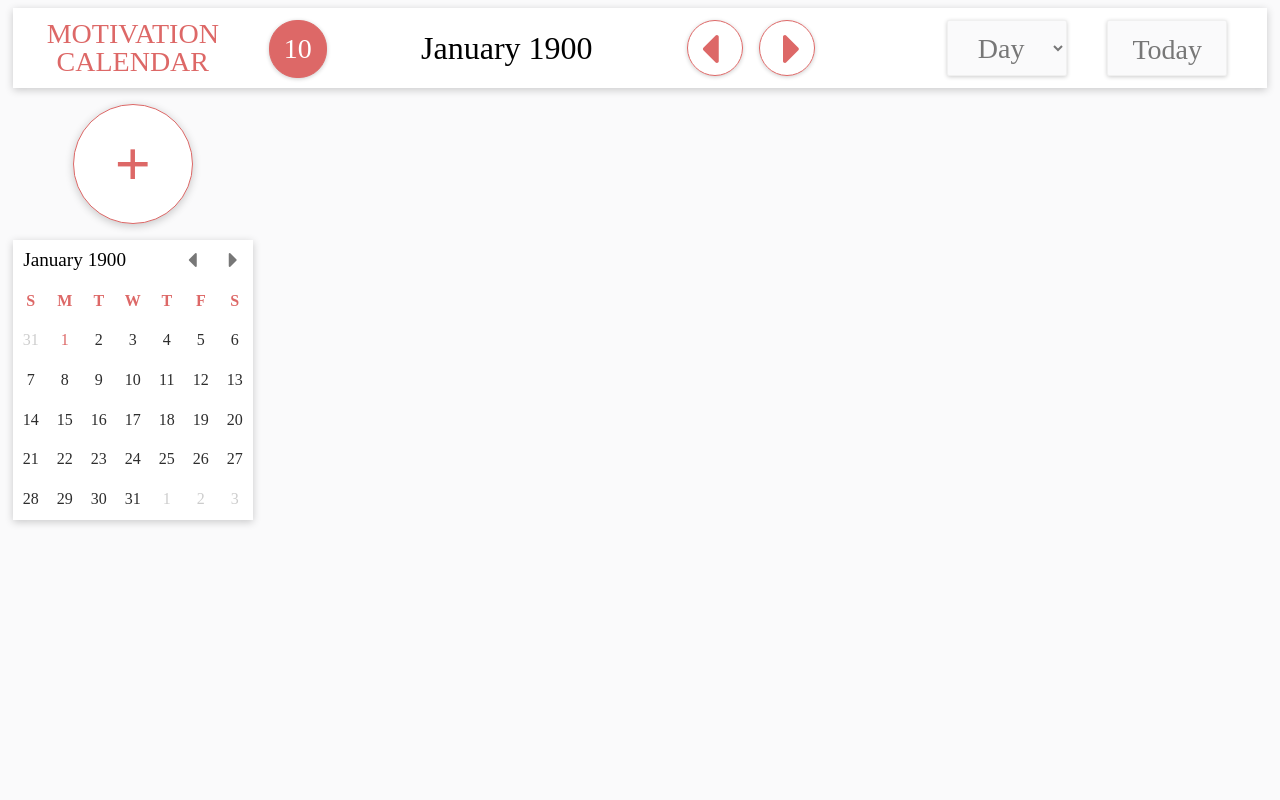
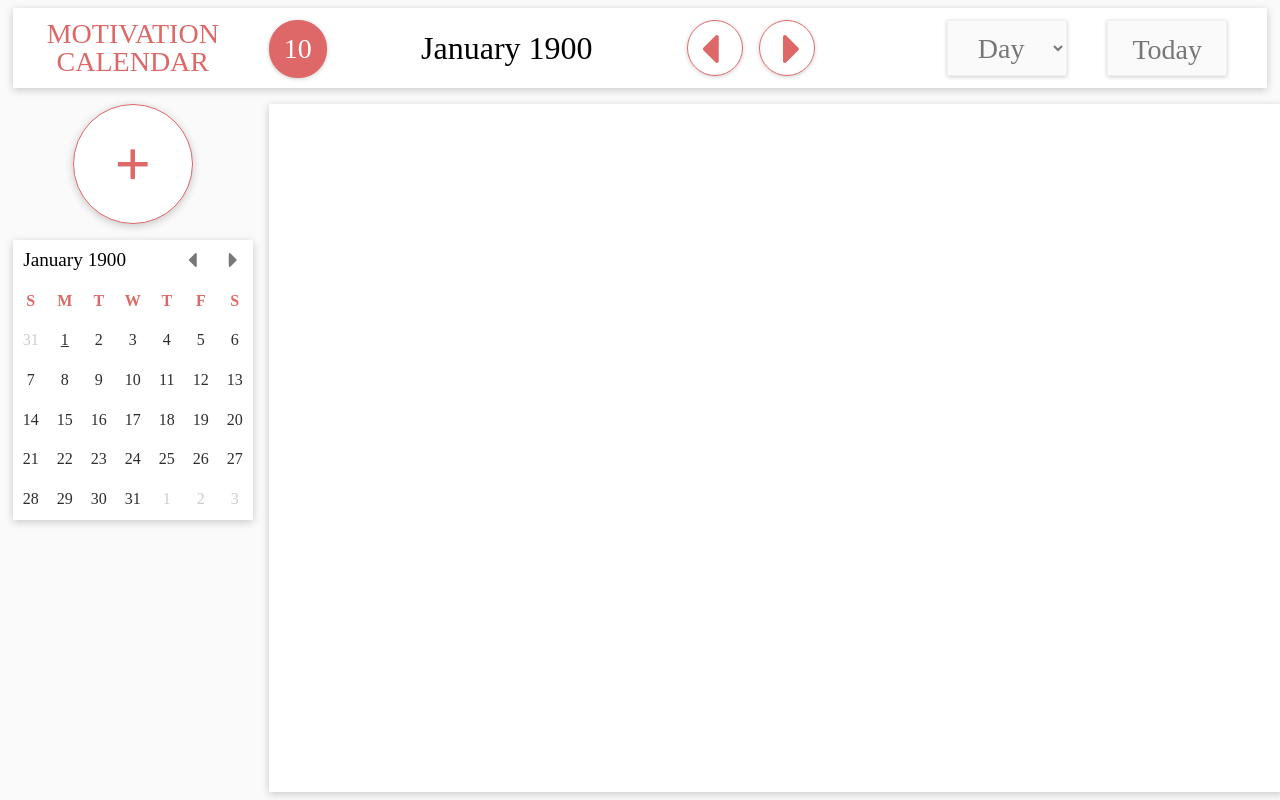
Before and after one commit to taniiiiim/motivation-calendar_vue, a Vue app: page /calendar/day/1900/1/1 in a window 1280 px wide. Built offline with nearby package versions, Linux system fonts and the light colour scheme.

Commit message:
Revert "update: ミニカレンダーから好きな日付を選択できるよう改修"
This reverts commit 6d70e43e1a8b1f9f3b3db5508678a34cd6fddc80.

```diff
--- a/src/components/molecules/MiniCalendarCard.vue
+++ b/src/components/molecules/MiniCalendarCard.vue
@@ -14,8 +14,8 @@
         <th v-for="(date, index) in dates" :key="index">{{ date }}</th>
       </tr>
       <tr v-for="(weekOfMonth, index) in daysOfMonth" :key="index">
-        <td v-for="(day, index) in weekOfMonth" :key="index"
-          :class="{ nextmonth: isNextMonth(day), previousmonth: isPreviousMonth(day), currentdate: isCurrentDate(day), targetdate: !isCurrentDate(day) && isTargetDate(day) }"
+        <td v-for="(day, index) in weekOfMonth" :key="index" :value="day"
+          :class="{ grey: !isTargetMonth(day), red: isCurrentDate(day), underline: isTargetDate(day) }"
           @click='handleShiftToSelectedDate'>{{ day.getDate() }}</td>
       </tr>
     </table>
@@ -93,12 +93,6 @@ export default {
     isTargetMonth: function(day) {
       return day.getMonth() === this.targetMonth;
     },
-    isNextMonth: function(day) {
-      return day.getMonth() > this.targetMonth;
-    },
-    isPreviousMonth: function(day) {
-      return day.getMonth() < this.targetMonth;
-    },
     isTargetDate: function(day) {
       return (day.getFullYear() === this.targetYear && day.getMonth() === this.targetMonth && day.getDate() === this.targetDay);
     },
@@ -148,18 +142,8 @@ export default {
       })
     },
     handleShiftToSelectedDate: function(e) {
-      let selectedDate;
-      switch(e.target.className) {
-        case "nextmonth":
-          selectedDate = new Date(this.targetYear, this.targetMonth + 1, e.target.innerHTML);
-          break;
-        case "previousmonth":
-          selectedDate = new Date(this.targetYear, this.targetMonth - 1, e.target.innerHTML);
-          break;
-        default:
-          selectedDate = new Date(this.targetYear, this.targetMonth, e.target.innerHTML);
-          break;
-      }
+      let selectedDate = new Date(this.targetYear, this.targetMonth, e.target.innerHTML);
+      console.log(selectedDate);
       if (selectedDate.getFullYear() !== this.targetYear || selectedDate.getMonth() !== this.targetMonth || selectedDate.getDate() !== this.targetDay) {
         this.$router.push({
           path: `/calendar/${this.pageTitle}/${selectedDate.getFullYear()}/${selectedDate.getMonth() + 1}/${selectedDate.getDate()}`
@@ -235,25 +219,15 @@ export default {
       &:hover {
         background: #f0f0f0;
       }
-      &:active {
-        background: rgba(0,0,0,0.2);
-      }
     }
-    .nextmonth, .previousmonth {
+    .grey {
       color: rgba(0,0,0,0.2);
     }
-    .currentdate {
-      color: #fff;
-      background: #dd6867;
-      .targetdate {
-        color: #fff;
-      }
-      &:hover {
-        background: rgba(221,104,103,1);
-      }
+    .red {
+      color: #dd6867;
     }
-    .targetdate {
-      color: #dd6867;
+    .underline {
+      text-decoration: underline;
     }
   }
 }
--- a/src/components/organisms/DayTable.vue
+++ b/src/components/organisms/DayTable.vue
@@ -12,5 +12,21 @@ export default {
 </script>
 
 <style lang="scss">
+.carendar-table-box {
+  height: 84vh;
+  width: 100%;
+  padding-left: 2vh;
+  display: block;
+}
 
+.carendar-table {
+  height: 84vh;
+  width: 100%;
+  margin-right: 0;
+  background-color: #fff;
+  box-shadow: 0 2px 8px 0 rgba(0,0,0,0.2);
+  padding: 1vh;
+  display: flex;
+  overflow: hidden;
+}
 </style>
--- a/src/components/organisms/MonthTable.vue
+++ b/src/components/organisms/MonthTable.vue
@@ -6,7 +6,7 @@
       </tr>
       <tr v-for="(weekOfMonth, index) in daysOfMonth" :key="index">
         <td v-for="(day, index) in weekOfMonth" :key="index"
-          :class="{ nextmonth: isNextMonth(day), previousmonth: isPreviousMonth(day), currentdate: isCurrentDate(day) }"
+          :class="{ grey: !isTargetMonth(day), red: isCurrentDate(day) }"
           @click='handleScheduleAdd'>{{ day.getDate() }}</td>
       </tr>
     </table>
@@ -76,12 +76,6 @@ export default {
     isTargetMonth: function(day) {
       return day.getMonth() === this.targetMonth;
     },
-    isNextMonth: function(day) {
-      return day.getMonth() > this.targetMonth;
-    },
-    isPreviousMonth: function(day) {
-      return day.getMonth() < this.targetMonth;
-    },
     isCurrentDate: function(day) {
       return (day.getFullYear() === this.currentYear && day.getMonth() === this.currentMonth && day.getDate() === this.currentDay);
     },
@@ -126,14 +120,11 @@ export default {
       &:hover {
         background: #f0f0f0;
       }
-      &:active {
-        background: rgba(0,0,0,0.2);
-      }
     }
-    .nextmonth, .previousmonth {
+    .grey {
       color: rgba(0,0,0,0.2);
     }
-    .currentdate {
+    .red {
       color: #dd6867;
     }
   }
--- a/src/components/organisms/WeekTable.vue
+++ b/src/components/organisms/WeekTable.vue
@@ -12,5 +12,21 @@ export default {
 </script>
 
 <style lang="scss">
+.carendar-table-box {
+  height: 84vh;
+  width: 100%;
+  padding-left: 2vh;
+  display: block;
+}
 
+.carendar-table {
+  height: 84vh;
+  width: 100%;
+  margin-right: 0;
+  background-color: #fff;
+  box-shadow: 0 2px 8px 0 rgba(0,0,0,0.2);
+  padding: 1vh;
+  display: flex;
+  overflow: hidden;
+}
 </style>
--- a/src/components/organisms/YearTable.vue
+++ b/src/components/organisms/YearTable.vue
@@ -1,9 +1,9 @@
 <template>
-  <div class="calendar-table-box">
-    <div class="calendar-table">
-      <span class="mini-month-carendar-box" v-for="month in months" :key="month">
+  <div class="carendar-table-box">
+    <div class="carendar-table">
+      <div class="mini-month-carendar-box" v-for="month in months" :key="month">
         {{ month }}
-      </span>
+      </div>
     </div>
   </div>
 </template>
@@ -22,26 +22,26 @@ export default {
 </script>
 
 <style lang="scss">
-.calendar-table-box {
+.carendar-table-box {
   height: 84vh;
   width: 100%;
   padding-left: 2vh;
-  overflow: hidden;
+  display: block;
 }
 
-.calendar-table {
+.carendar-table {
   height: 84vh;
   width: 100%;
   margin-right: 0;
   background-color: #fff;
   box-shadow: 0 2px 8px 0 rgba(0,0,0,0.2);
   padding: 1vh;
-  border-collapse: separate;
   display: flex;
+  overflow: hidden;
 
   .mini-month-carendar-box {
     width: 25vh;
-    flex-wrap: wrap;
+    box-sizing: border-box;
   }
 }
 <style>
--- a/src/components/templates/CalendarView.vue
+++ b/src/components/templates/CalendarView.vue
@@ -41,6 +41,7 @@ export default {
 
 <style lang="scss">
 .calendar-view {
+  position: relative;
   width: 98vw;
   min-width: 150vh;
   height: 98vh;
@@ -54,4 +55,21 @@ export default {
   margin-top: 2vh;
   display: flex;
 }
+
+.v-enter-active,
+.v-leave-active {
+  transition: opacity 0.2s ease-out;
+}
+.v-enter {
+  opacity: 0;
+}
+.v-enter-to {
+  opacity: 1;
+}
+.v-leave {
+  opacity: 1;
+}
+.v-leave-to {
+  opacity: 0;
+}
 </style>
--- a/src/constant.js
+++ b/src/constant.js
@@ -1,10 +1,5 @@
 export const MONTHS = [
   "January", "February", "March", "April", "May", "June", "July", "August", "September", "October", "November", "December"
-];
-export const MONTHS_LISTS = [
-  ["January", "February", "March", "April"],
-  ["May", "June", "July", "August"],
-  ["September", "October", "November", "December"]
 ];
 export const DATES = [
   "SUN", "MON", "TUE", "WED", "THU", "FRI", "SAT"
```
